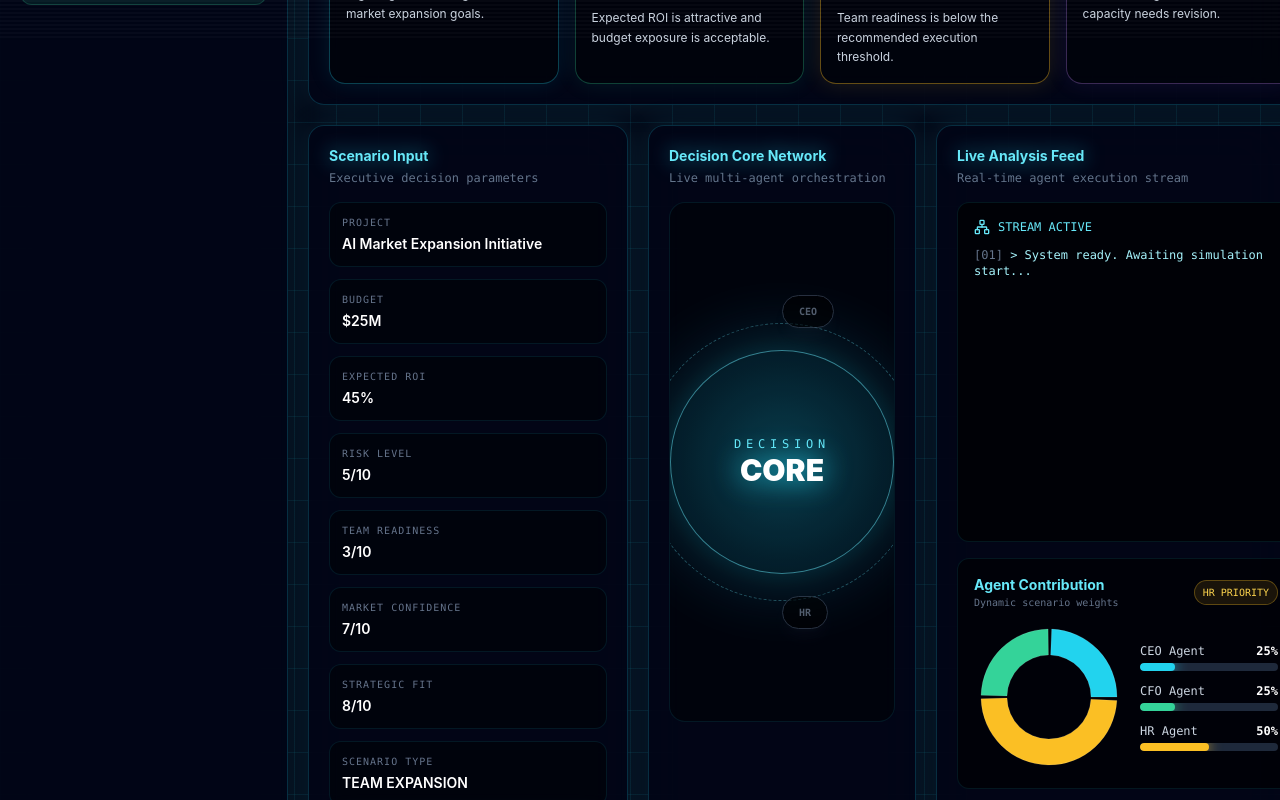
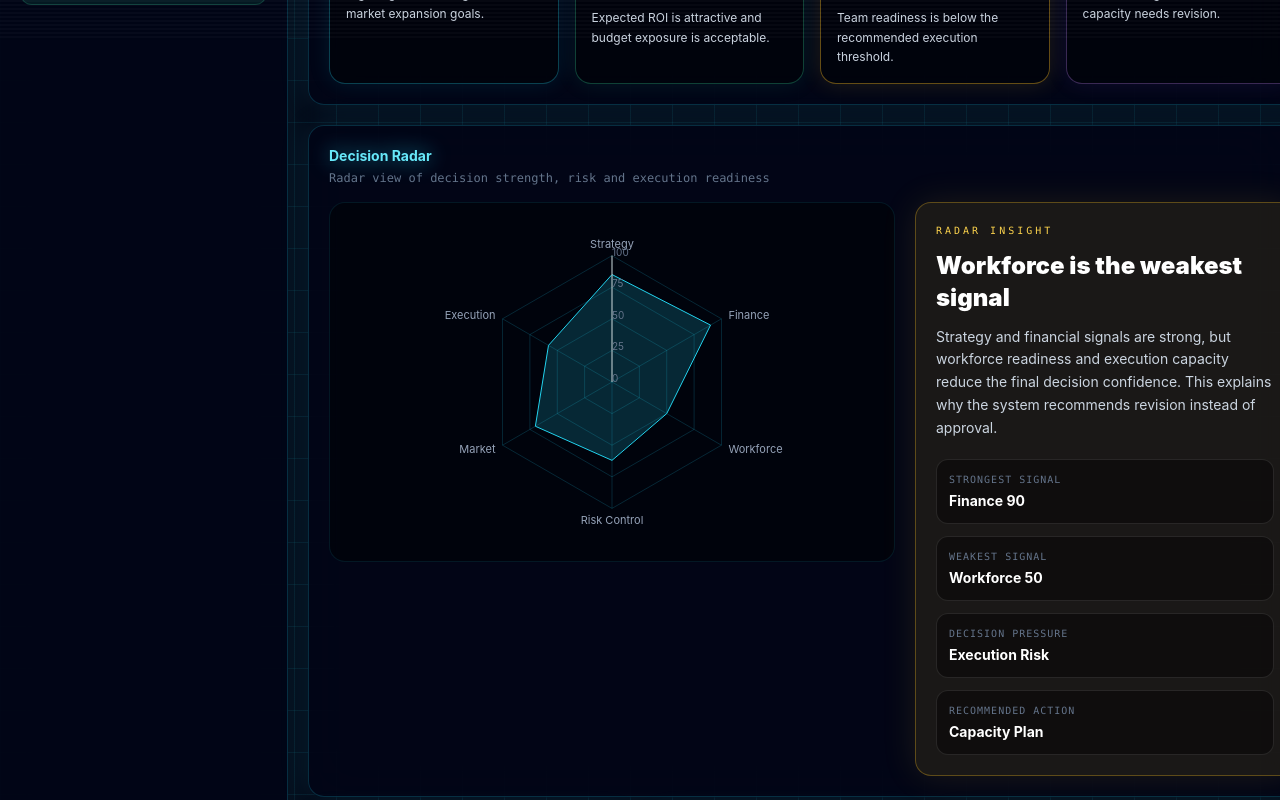
Before and after one commit to multi-agent-decision-engine/ai-decision-ecosystem, a React (Vite) app in the folder frontend/: page / in a window 1280 px wide. Shown: the part 760-1560 px from the top of the page. Built offline with nearby package versions, Linux system fonts and the light colour scheme.

Commit message:
feat(frontend): add decision radar panel

```diff
--- a/frontend/src/App.tsx
+++ b/frontend/src/App.tsx
@@ -1,4 +1,15 @@
-import { Cell, Pie, PieChart, ResponsiveContainer, Tooltip } from "recharts";
+import {
+  Cell,
+  Pie,
+  PieChart,
+  PolarAngleAxis,
+  PolarGrid,
+  PolarRadiusAxis,
+  Radar,
+  RadarChart,
+  ResponsiveContainer,
+  Tooltip,
+} from "recharts";
 import { useState, type ReactNode } from "react";
 import { motion } from "framer-motion";
 import {
@@ -156,6 +167,7 @@ await addDebateMessage(agentDebateMessages[6]);
     finalVisible={finalVisible}
     />
        <DecisionSignalMatrix />
+       <DecisionRadarPanel />
         <section className="grid gap-5 xl:grid-cols-[320px_1fr_380px]">
           <ScenarioPanel isRunning={isRunning} onStart={runSimulation} />
           <DecisionCore
@@ -566,6 +578,80 @@ function DecisionSignalMatrix() {
     </Panel>
   );
 }
+function DecisionRadarPanel() {
+  const radarData = [
+    { metric: "Strategy", value: 85 },
+    { metric: "Finance", value: 90 },
+    { metric: "Workforce", value: 50 },
+    { metric: "Risk Control", value: 62 },
+    { metric: "Market", value: 70 },
+    { metric: "Execution", value: 58 },
+  ];
+
+  return (
+    <Panel
+      title="Decision Radar"
+      subtitle="Radar view of decision strength, risk and execution readiness"
+    >
+      <div className="grid gap-5 xl:grid-cols-[1fr_380px]">
+        <div className="h-[360px] rounded-2xl border border-cyan-400/10 bg-black/40 p-4">
+          <ResponsiveContainer width="100%" height="100%">
+            <RadarChart data={radarData}>
+              <PolarGrid stroke="rgba(34,211,238,0.18)" />
+              <PolarAngleAxis
+                dataKey="metric"
+                tick={{ fill: "#94a3b8", fontSize: 11 }}
+              />
+              <PolarRadiusAxis
+                angle={90}
+                domain={[0, 100]}
+                tick={{ fill: "#64748b", fontSize: 10 }}
+              />
+              <Radar
+                name="Decision Strength"
+                dataKey="value"
+                stroke="#22d3ee"
+                fill="#22d3ee"
+                fillOpacity={0.18}
+              />
+              <Tooltip
+                contentStyle={{
+                  background: "#020617",
+                  border: "1px solid rgba(34,211,238,0.25)",
+                  borderRadius: "12px",
+                  color: "#fff",
+                }}
+              />
+            </RadarChart>
+          </ResponsiveContainer>
+        </div>
+
+        <div className="rounded-2xl border border-amber-400/30 bg-amber-400/10 p-5 shadow-[0_0_35px_rgba(251,191,36,0.12)]">
+          <p className="font-mono text-[10px] uppercase tracking-[0.3em] text-amber-300">
+            Radar Insight
+          </p>
+
+          <h3 className="mt-3 text-2xl font-black text-white">
+            Workforce is the weakest signal
+          </h3>
+
+          <p className="mt-3 text-sm leading-relaxed text-slate-300">
+            Strategy and financial signals are strong, but workforce readiness
+            and execution capacity reduce the final decision confidence. This
+            explains why the system recommends revision instead of approval.
+          </p>
+
+          <div className="mt-5 space-y-3">
+            <Metric label="Strongest Signal" value="Finance 90" />
+            <Metric label="Weakest Signal" value="Workforce 50" />
+            <Metric label="Decision Pressure" value="Execution Risk" />
+            <Metric label="Recommended Action" value="Capacity Plan" />
+          </div>
+        </div>
+      </div>
+    </Panel>
+  );
+}
 function ScenarioPanel({
   isRunning,
   onStart,
```
